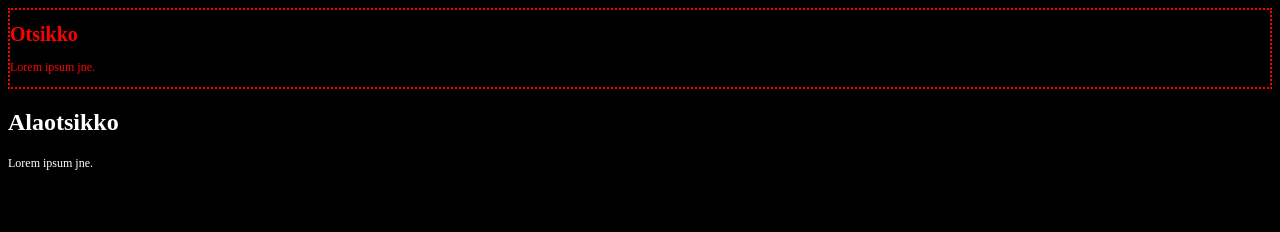
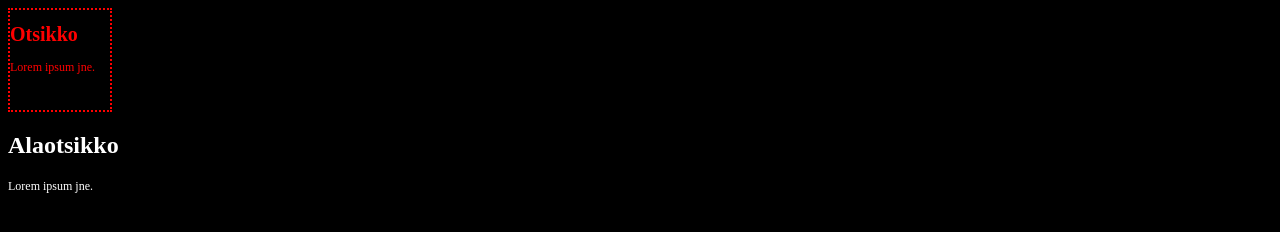
Before and after one commit to lahdekri/demo, a plain HTML site: page styles.html in a window 1280 px wide. Drawn offline with Linux system fonts and the light colour scheme.

Commit message:
Update styles.css

```diff
--- a/styles.css
+++ b/styles.css
@@ -4,6 +4,8 @@ body {background: black;color: white; }
    border-width: 2px;
    border-style: dotted;
    color: red;
+   height: 100px;
+   width: 100px;
 }
 
 h1      {
@@ -12,5 +14,6 @@ h1      {
 
 p    {
        font-size: 12px;
+       color: greeen;
 
        }
```
